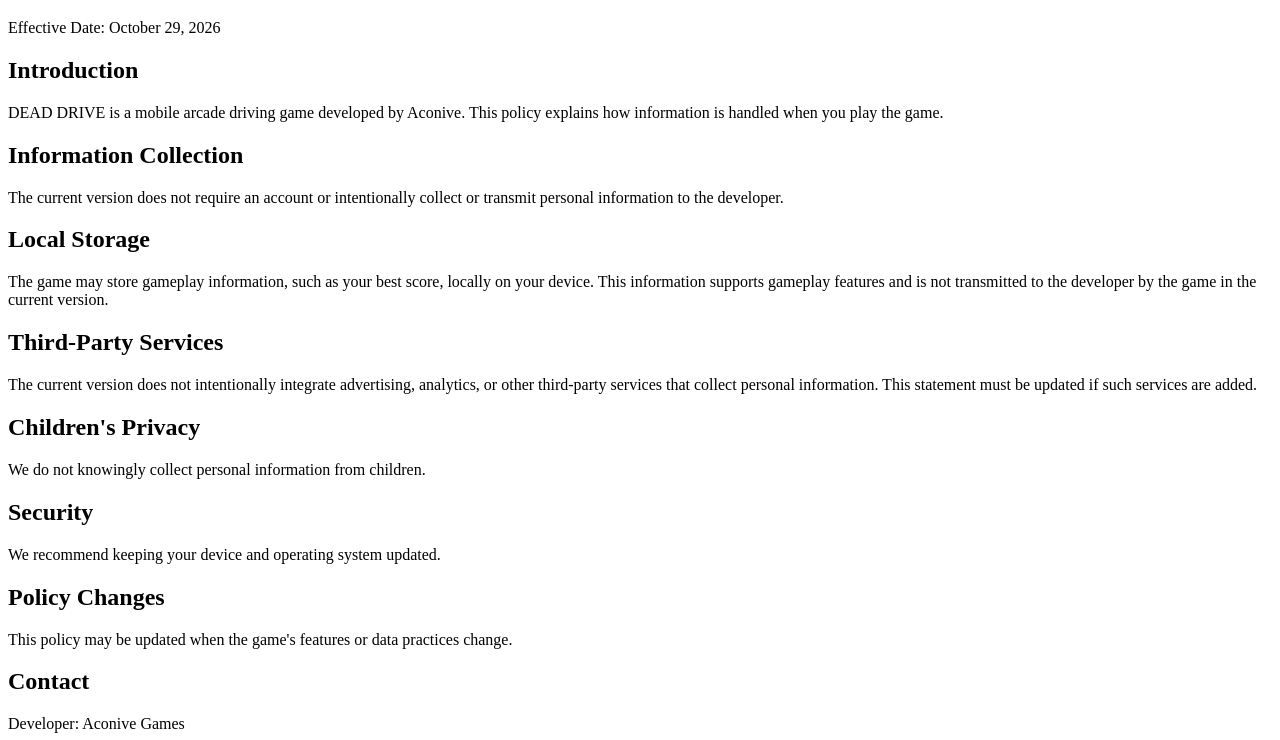
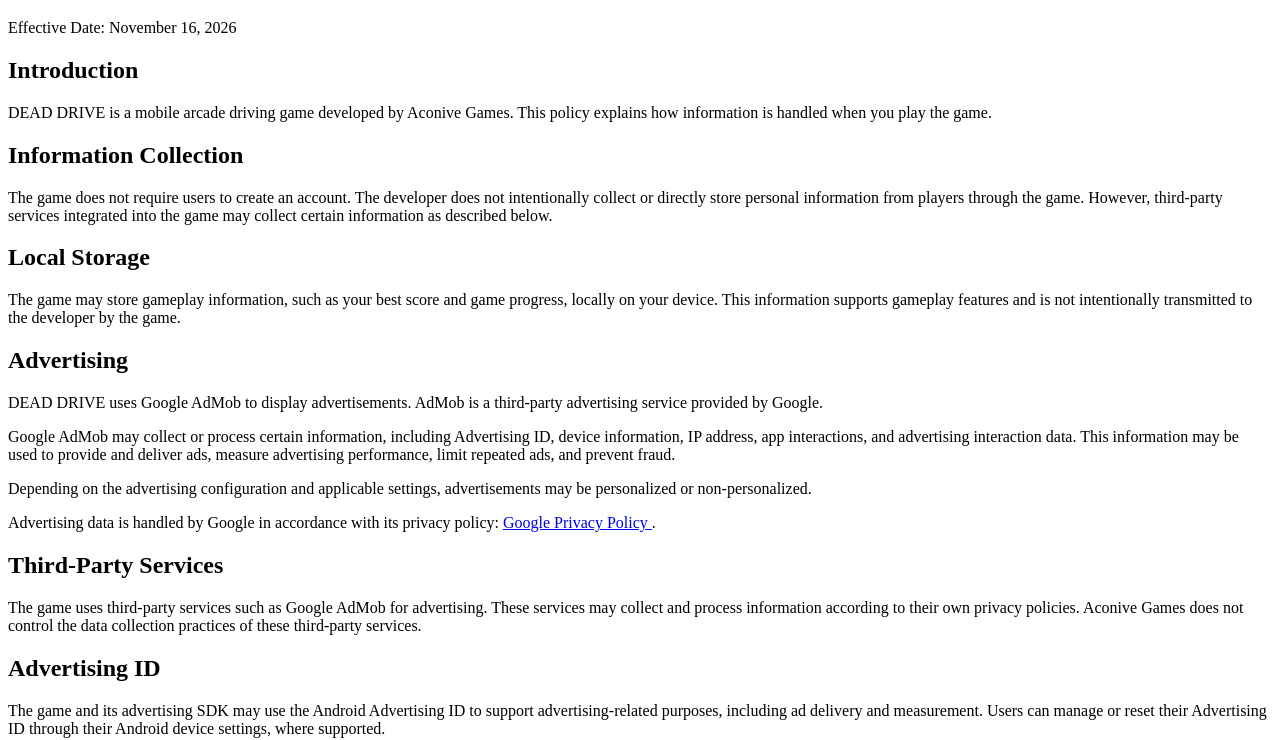
Before and after one commit to AconiveGames/Drunk-Drive-Docs, a plain HTML site: page index.html in a window 1280 px wide. Shown: the part 61-801 px from the top of the page. Drawn offline with Linux system fonts and the light colour scheme.

Commit message:
Updated privacy policy in index.html
Updated the effective date and clarified privacy policy details regarding data collection, advertising, and third-party services.

```diff
--- a/index.html
+++ b/index.html
@@ -1,3 +1,4 @@
+
 <!DOCTYPE html>
 <html lang="en">
 <head>
@@ -8,51 +9,98 @@
 <body>
   <main>
     <h1>DEAD DRIVE - Privacy Policy</h1>
-    <p>Effective Date: October 29, 2026</p>
+    <p>Effective Date: November 16, 2026</p>
 
     <h2>Introduction</h2>
     <p>
       DEAD DRIVE is a mobile arcade driving game developed by
-      Aconive. This policy explains how information is handled
+      Aconive Games. This policy explains how information is handled
       when you play the game.
     </p>
 
     <h2>Information Collection</h2>
     <p>
-      The current version does not require an account or intentionally
-      collect or transmit personal information to the developer.
+      The game does not require users to create an account.
+      The developer does not intentionally collect or directly
+      store personal information from players through the game.
+      However, third-party services integrated into the game
+      may collect certain information as described below.
     </p>
 
     <h2>Local Storage</h2>
     <p>
-      The game may store gameplay information, such as your best score,
-      locally on your device. This information supports gameplay
-      features and is not transmitted to the developer by the game
-      in the current version.
+      The game may store gameplay information, such as your best
+      score and game progress, locally on your device. This
+      information supports gameplay features and is not
+      intentionally transmitted to the developer by the game.
+    </p>
+
+    <h2>Advertising</h2>
+    <p>
+      DEAD DRIVE uses Google AdMob to display advertisements.
+      AdMob is a third-party advertising service provided by Google.
+    </p>
+
+    <p>
+      Google AdMob may collect or process certain information,
+      including Advertising ID, device information, IP address,
+      app interactions, and advertising interaction data.
+      This information may be used to provide and deliver ads,
+      measure advertising performance, limit repeated ads,
+      and prevent fraud.
+    </p>
+
+    <p>
+      Depending on the advertising configuration and applicable
+      settings, advertisements may be personalized or
+      non-personalized.
+    </p>
+
+    <p>
+      Advertising data is handled by Google in accordance with
+      its privacy policy:
+      <a href="https://policies.google.com/privacy" target="_blank"
+         rel="noopener noreferrer">
+        Google Privacy Policy
+      </a>.
     </p>
 
     <h2>Third-Party Services</h2>
     <p>
-      The current version does not intentionally integrate advertising,
-      analytics, or other third-party services that collect personal
-      information. This statement must be updated if such services
-      are added.
+      The game uses third-party services such as Google AdMob
+      for advertising. These services may collect and process
+      information according to their own privacy policies.
+      Aconive Games does not control the data collection
+      practices of these third-party services.
+    </p>
+
+    <h2>Advertising ID</h2>
+    <p>
+      The game and its advertising SDK may use the Android
+      Advertising ID to support advertising-related purposes,
+      including ad delivery and measurement.
+      Users can manage or reset their Advertising ID through
+      their Android device settings, where supported.
     </p>
 
     <h2>Children's Privacy</h2>
     <p>
-      We do not knowingly collect personal information from children.
+      We do not knowingly collect personal information directly
+      from children. Advertising services may have their own
+      policies and safeguards regarding children's data.
     </p>
 
     <h2>Security</h2>
     <p>
-      We recommend keeping your device and operating system updated.
+      We recommend keeping your device and operating system
+      updated to help protect your information.
     </p>
 
     <h2>Policy Changes</h2>
     <p>
-      This policy may be updated when the game's features or data
-      practices change.
+      This policy may be updated when the game's features,
+      advertising integrations, or data practices change.
+      Any updates will be published on this page.
     </p>
 
     <h2>Contact</h2>
```
